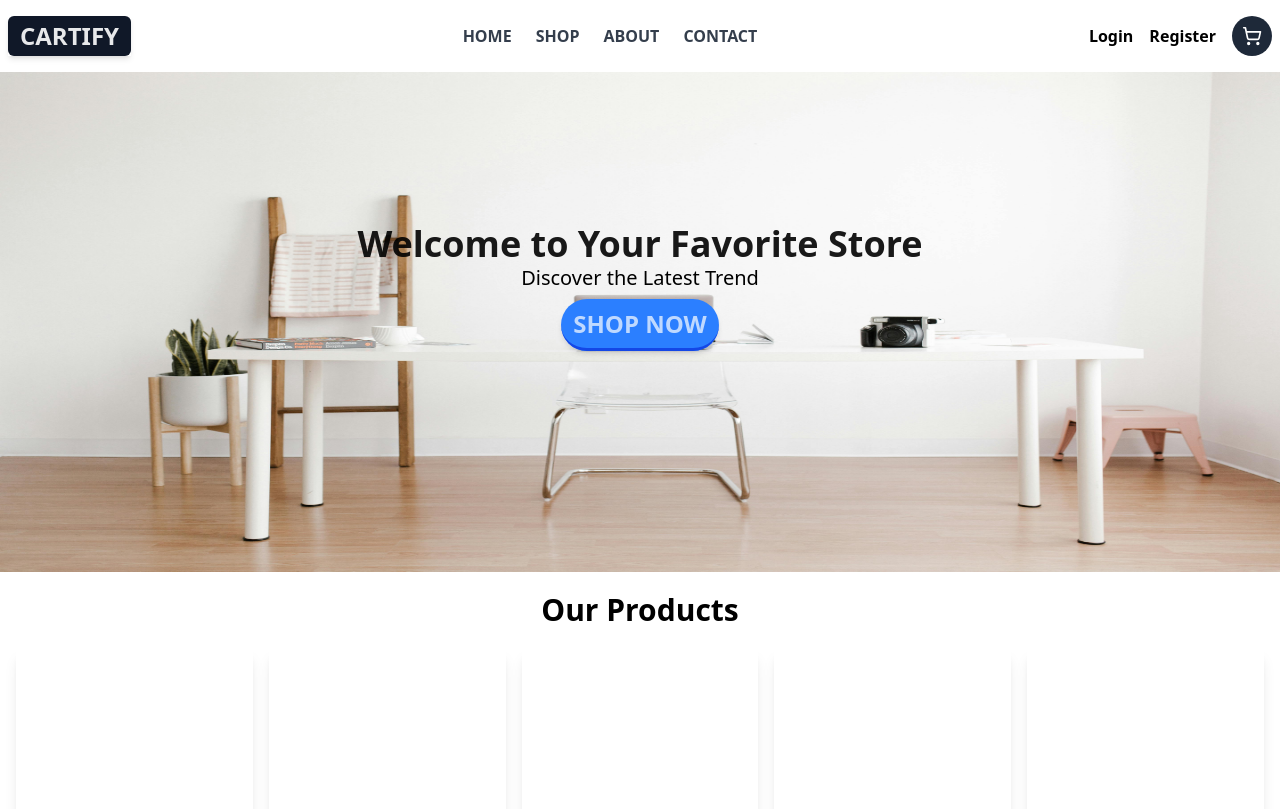
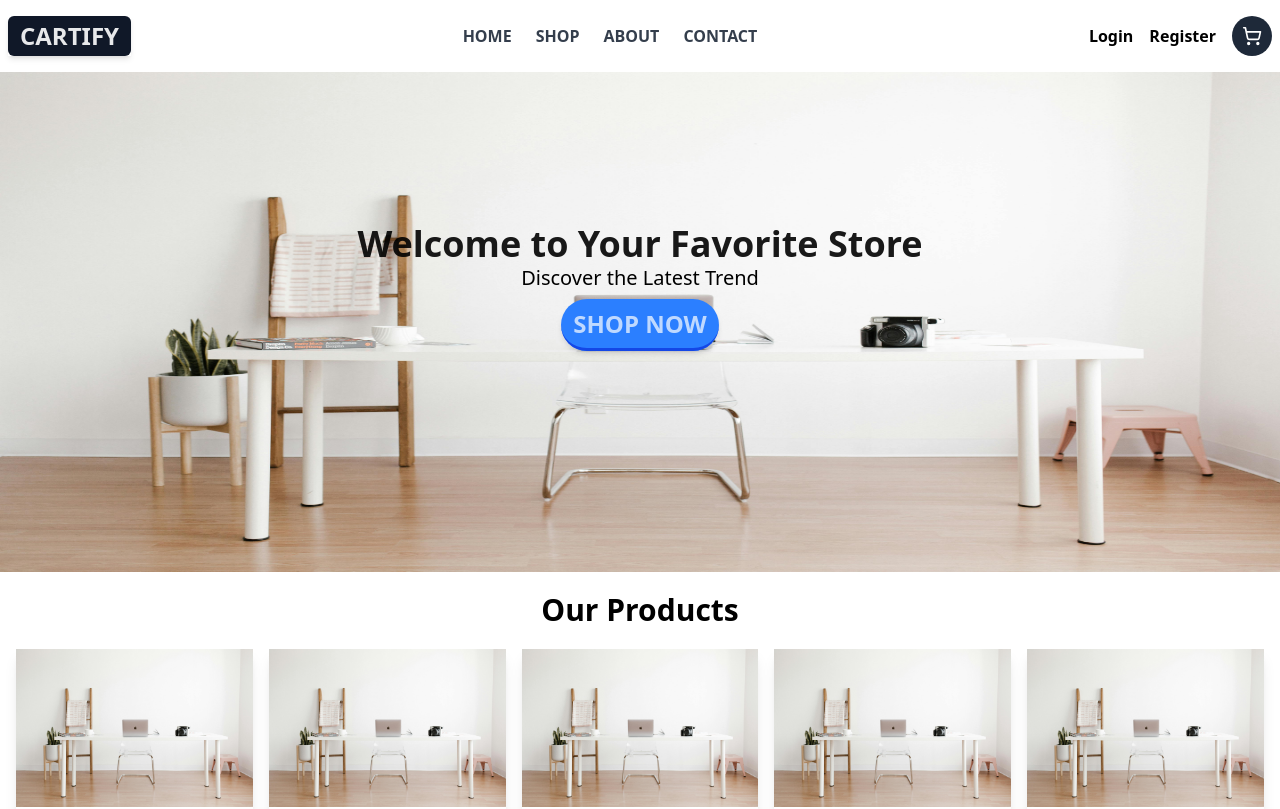
Before and after one commit to LemarkSumalpong/cartify-frontend, a React (Vite) app: page / in a window 1280 px wide. Shown: the top 809 px of the page. Built offline with nearby package versions, Linux system fonts and the light colour scheme; no server answers.

Commit message:
not found

```diff
--- a/api.js
+++ b/api.js
@@ -1,7 +1,7 @@
 import axios from "axios";
 
 const api = axios.create({
-    baseURL: "http://127.0.0.1.8000"
+    baseURL: "http://127.0.0.1:8000"
 })
 
 export default api
--- a/src/components/home/HomeCard.jsx
+++ b/src/components/home/HomeCard.jsx
@@ -1,4 +1,5 @@
 import { Link } from 'react-router-dom';
+import background from '../../assets/bg/background.png';
 
 const HomeCard = () => {
   return (
@@ -6,7 +7,7 @@ const HomeCard = () => {
       <Link>
         {/* Image */}
         <div className="w-full h-40 flex items-center justify-center rounded-t-md bg-white">
-          <img src={''} alt={''} className="max-h-full object-contain" />
+          <img src={background} alt={''} className="max-h-full object-contain" />
         </div>
 
         {/* Details */}
--- a/src/components/home/HomePage.jsx
+++ b/src/components/home/HomePage.jsx
@@ -1,18 +1,25 @@
-import api from '../../../api'
-import CardContainer from './CardContainer'
-import Header from './Header'
-import HomeCard from './HomeCard'
+import { useEffect } from 'react';
+import api from '../../../api';
+import CardContainer from './CardContainer';
+import Header from './Header';
+import HomeCard from './HomeCard';
 
 const HomePage = () => {
-
-  api.get("products")
+  useEffect(function () {
+    api.get('products').then((res) => {
+      console.log(res.data);
+    })
+    .catch(err =>{
+      console.log(err.message)
+    })
+  }, []);
 
   return (
-   <>
-   <Header />
-   <CardContainer />
-   </>
-  )
-}
+    <>
+      <Header />
+      <CardContainer />
+    </>
+  );
+};
 
-export default HomePage
+export default HomePage;
```
